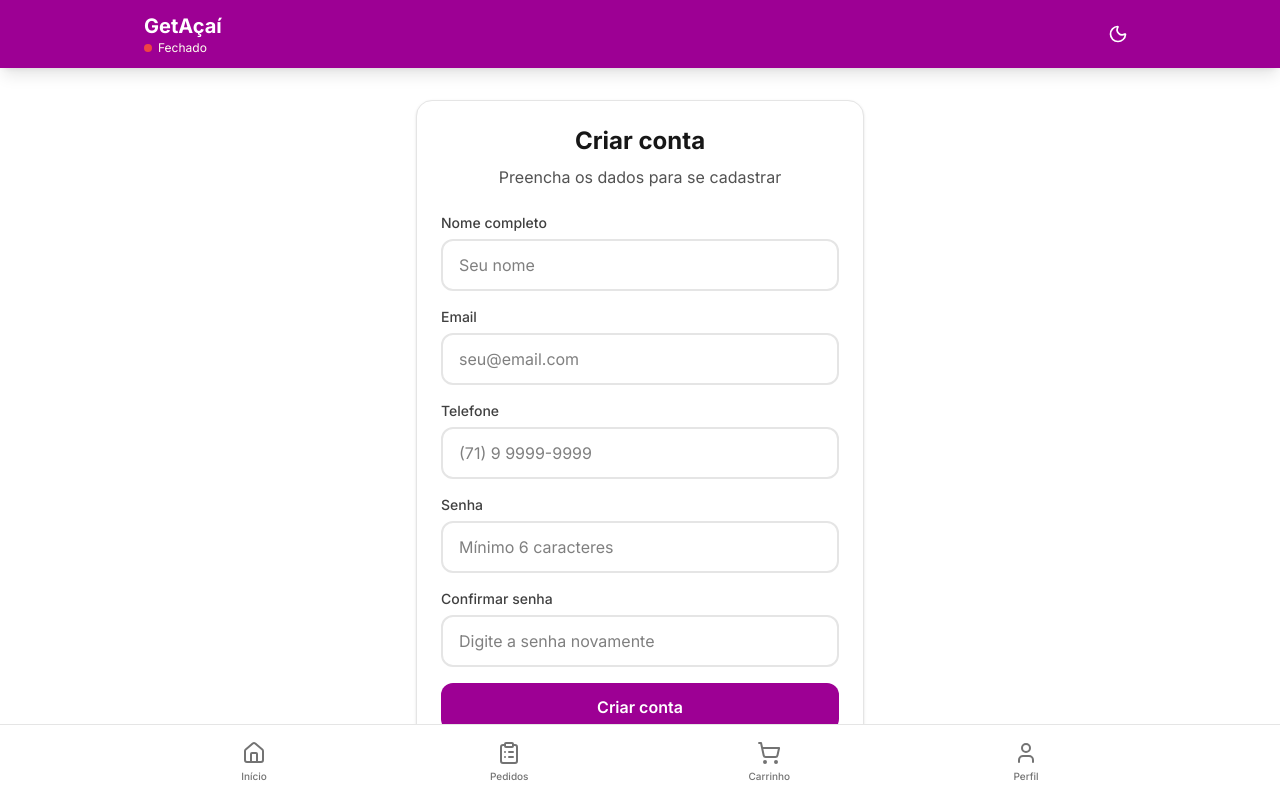
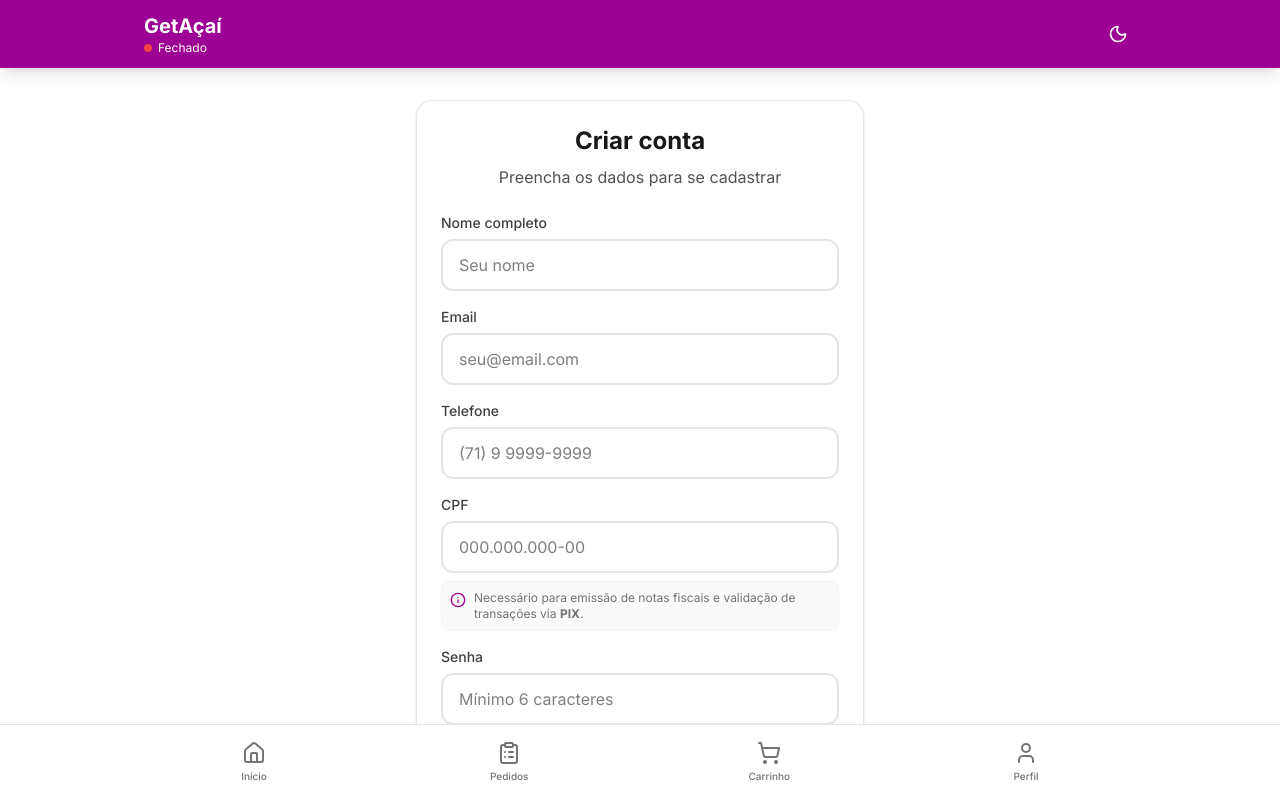
Before and after one commit to projetopoetrade/get-acai, a Next.js app: page /cadastro in a window 1280 px wide. Shown: the top 798 px of the page. Built offline with nearby package versions, Linux system fonts and the light colour scheme; no server answers.

Commit message:
added cpf into registration

```diff
--- a/src/app/cadastro/page.tsx
+++ b/src/app/cadastro/page.tsx
@@ -1,4 +1,3 @@
-// src/app/cadastro/page.tsx
 'use client';
 
 import { useState } from 'react';
@@ -10,6 +9,17 @@ import { Button } from '@/components/ui/button';
 import { registerSchema, type RegisterFormData } from '@/lib/validations';
 import { formatPhone, unformatPhone } from '@/lib/phone-format';
 import { toast } from 'sonner';
+import { Info } from 'lucide-react'; // Importei um ícone para o aviso (opcional)
+
+// Função auxiliar para formatar CPF (pode mover para um arquivo lib depois)
+const formatCpf = (value: string) => {
+  return value
+    .replace(/\D/g, '') // Remove tudo o que não é dígito
+    .replace(/(\d{3})(\d)/, '$1.$2')
+    .replace(/(\d{3})(\d)/, '$1.$2')
+    .replace(/(\d{3})(\d{1,2})/, '$1-$2')
+    .replace(/(-\d{2})\d+?$/, '$1'); // Limita o tamanho
+};
 
 export default function RegisterPage() {
   const router = useRouter();
@@ -17,10 +27,13 @@ export default function RegisterPage() {
     name: '',
     email: '',
     phone: '',
+    cpf: '', // ✅ Novo campo
     password: '',
     confirmPassword: '',
   });
+
   const [formattedPhone, setFormattedPhone] = useState('');
+  const [formattedCpf, setFormattedCpf] = useState(''); // ✅ Estado visual do CPF
   const [errors, setErrors] = useState<Partial<Record<keyof RegisterFormData, string>>>({});
   const [isLoading, setIsLoading] = useState(false);
 
@@ -36,6 +49,14 @@ export default function RegisterPage() {
     setFormattedPhone(formatted);
     const numbersOnly = unformatPhone(formatted);
     updateField('phone', numbersOnly);
+  };
+
+  // ✅ Manipulador do CPF
+  const handleCpfChange = (value: string) => {
+    const formatted = formatCpf(value);
+    setFormattedCpf(formatted);
+    const numbersOnly = value.replace(/\D/g, ''); // Remove formatação para salvar
+    updateField('cpf', numbersOnly);
   };
 
   const handleSubmit = async (e: React.FormEvent) => {
@@ -136,6 +157,8 @@ export default function RegisterPage() {
                 )}
               </div>
 
+              {/* Grid para Telefone e CPF ficarem alinhados ou um abaixo do outro */}
+              <div className="space-y-4">
                 <div>
                   <label htmlFor="phone" className="block text-sm font-medium text-neutral-700 dark:text-neutral-300 mb-1.5">
                     Telefone
@@ -157,6 +180,38 @@ export default function RegisterPage() {
                   {errors.phone && (
                     <p className="mt-1.5 text-sm text-red-600 dark:text-red-400">{errors.phone}</p>
                   )}
+                </div>
+
+                {/* ✅ Campo de CPF Adicionado */}
+                <div>
+                  <label htmlFor="cpf" className="block text-sm font-medium text-neutral-700 dark:text-neutral-300 mb-1.5">
+                    CPF
+                  </label>
+                  <input
+                    id="cpf"
+                    type="text"
+                    value={formattedCpf}
+                    onChange={(e) => handleCpfChange(e.target.value)}
+                    placeholder="000.000.000-00"
+                    maxLength={14}
+                    className={`w-full px-4 py-3 rounded-xl border-2 bg-transparent focus:outline-none transition-colors ${
+                      errors.cpf
+                        ? 'border-red-500 focus:border-red-500'
+                        : 'border-neutral-200 dark:border-neutral-700 focus:border-[#9d0094]'
+                    }`}
+                    disabled={isLoading}
+                  />
+                  {/* ✅ Aviso sobre o PIX */}
+                  <div className="mt-2 flex items-start gap-2 text-xs text-neutral-500 dark:text-neutral-400 bg-neutral-50 dark:bg-neutral-800/50 p-2 rounded-lg border border-neutral-100 dark:border-neutral-800">
+                    <Info className="w-4 h-4 text-[#9d0094] flex-shrink-0 mt-0.5" />
+                    <span>
+                      Necessário para emissão de notas fiscais e validação de transações via <strong>PIX</strong>.
+                    </span>
+                  </div>
+                  {errors.cpf && (
+                    <p className="mt-1.5 text-sm text-red-600 dark:text-red-400">{errors.cpf}</p>
+                  )}
+                </div>
               </div>
 
               <div>
--- a/src/contexts/socket-provider.tsx
+++ b/src/contexts/socket-provider.tsx
@@ -52,29 +52,46 @@ export function SocketProvider({ children }: { children: ReactNode }) {
       console.error('Erro de conexão socket:', err.message);
     });
 
-    // 4. LÓGICA DE NEGÓCIO (O som e o alerta)
     socketInstance.on('newOrder', (order: any) => {
         console.log('🔔 Novo pedido recebido:', order.id);
 
-      // Tocar Som
-      try {
+        const playNotificationSound = () => {
           const audio = new Audio('/sounds/notification.mp3');
           audio.volume = 0.8;
-        audio.play().catch((e) => console.log('Autoplay bloqueado pelo navegador:', e));
-      } catch (error) {
-        console.error('Erro ao tocar som', error);
+
+          audio.play().catch((error) => {
+            console.log('Autoplay bloqueado:', error);
+
+            // SE O NAVEGADOR BLOQUEAR, MOSTRA UM BOTÃO NO TOAST
+            if (error.name === 'NotAllowedError') {
+              toast.error('🔊 Clique para ativar o som de novos pedidos', {
+                duration: Infinity, // Fica na tela até clicar
+                action: {
+                  label: 'ATIVAR SOM',
+                  onClick: () => {
+                    audio.play(); // Esse clique libera o áudio para sempre nessa sessão
+                    toast.dismiss();
+                    toast.success('Som ativado!');
                   }
+                }
+              });
+            }
+          });
+        };
 
-      // Mostrar Notificação Visual (Toast)
+        // Tenta tocar
+        playNotificationSound();
+
+        // Mostrar Notificação Visual (Toast do Pedido)
         toast.success(`💰 Novo Pedido: R$ ${Number(order.total).toFixed(2)}`, {
-        duration: 10000, // Fica 10 segundos na tela
+          duration: 10000,
           position: 'top-right',
           action: {
             label: 'Ver Pedidos',
             onClick: () => window.location.href = '/admin/pedidos'
           },
           style: {
-          background: '#10b981', // Verde
+            background: '#10b981',
             color: 'white',
             border: 'none',
             fontSize: '16px'
--- a/src/lib/validations.ts
+++ b/src/lib/validations.ts
@@ -12,18 +12,18 @@ export const loginSchema = z.object({
   password: z.string().min(6, 'A senha deve ter no mínimo 6 caracteres'),
 });
 
-export const registerSchema = z
-  .object({
-    name: z.string().min(3, 'Nome deve ter no mínimo 3 caracteres'),
-    email: z.string().email('Email inválido'),
-    phone: z.string().regex(/^\d{10,11}$/, 'Telefone inválido'),
-    password: z.string().min(6, 'A senha deve ter no mínimo 6 caracteres'),
-    confirmPassword: z.string(),
-  })
-  .refine((data) => data.password === data.confirmPassword, {
-    message: 'As senhas não coincidem',
-    path: ['confirmPassword'],
-  });
+export const registerSchema = z.object({
+  name: z.string().min(3, "Nome muito curto"),
+  email: z.string().email("Email inválido"),
+  phone: z.string().min(10, "Telefone inválido"),
+  // 👇 Adicione esta linha
+  cpf: z.string().min(11, "CPF inválido").max(14, "CPF inválido"),
+  password: z.string().min(6, "Senha deve ter no mínimo 6 caracteres"),
+  confirmPassword: z.string()
+}).refine((data) => data.password === data.confirmPassword, {
+  message: "As senhas não coincidem",
+  path: ["confirmPassword"],
+});
 
 export type LoginFormData = z.infer<typeof loginSchema>;
 export type RegisterFormData = z.infer<typeof registerSchema>;
```
Lines whose indentation alone changed are shown as unchanged.
